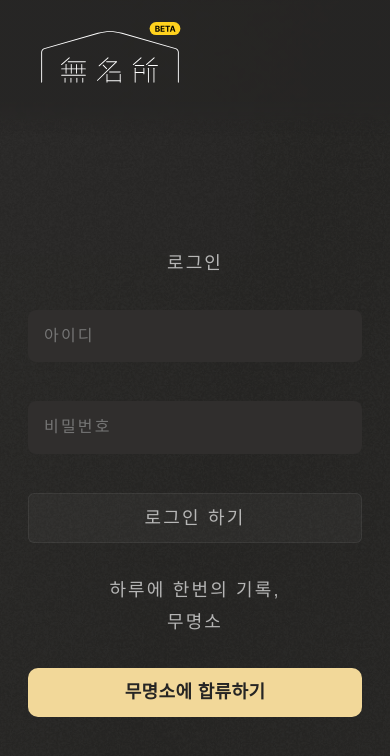
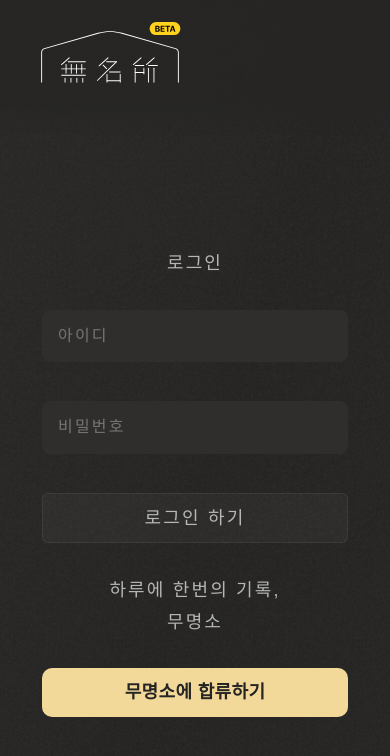
Before and after one commit to NamelessChamberORG/NamelessChamber_frontend, a React (Vite) app: page /login in a window 390 px wide. Shown: the top 756 px of the page. Built offline with nearby package versions, Linux system fonts and the light colour scheme; no server answers; a web font is replaced by a local one.

Commit message:
💄  style: apply larger padding on mobile view (#74)

```diff
--- a/src/index.css
+++ b/src/index.css
@@ -163,3 +163,9 @@ body::before {
   margin: 0 auto;
   padding-inline: 16px;
 }
+
+@media (max-width: 767px) {
+  .container {
+    padding: 0 3rem;
+  }
+}
```
